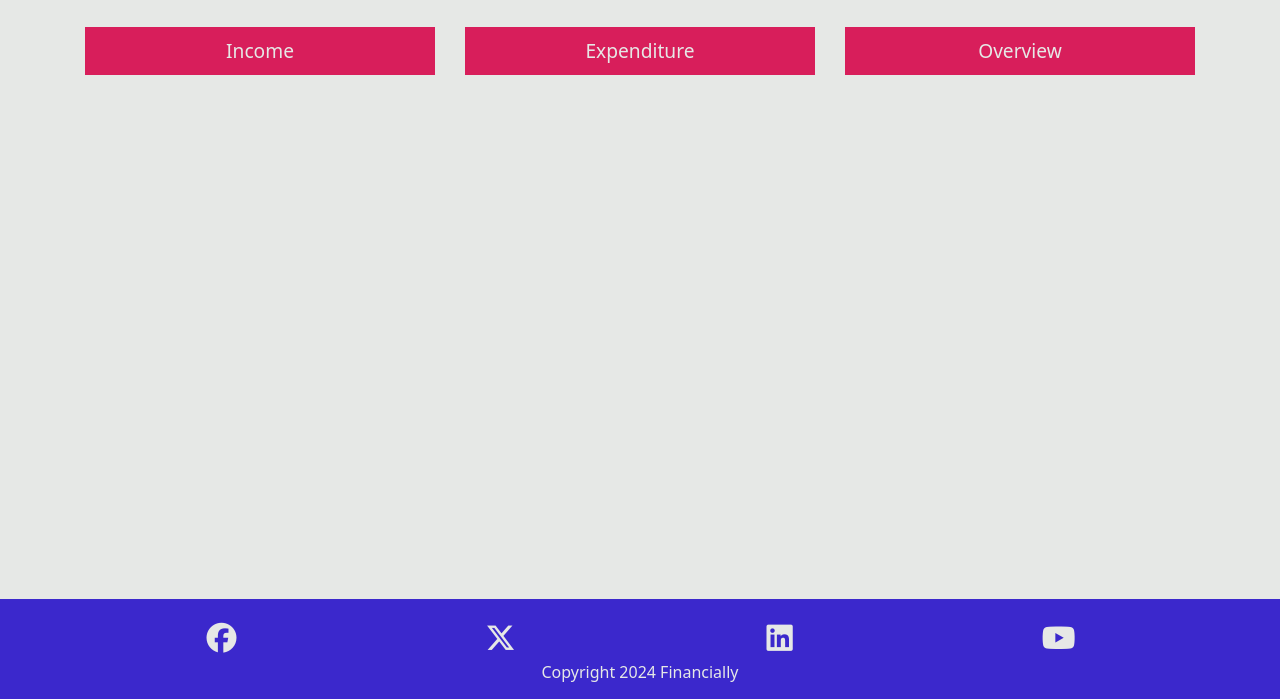
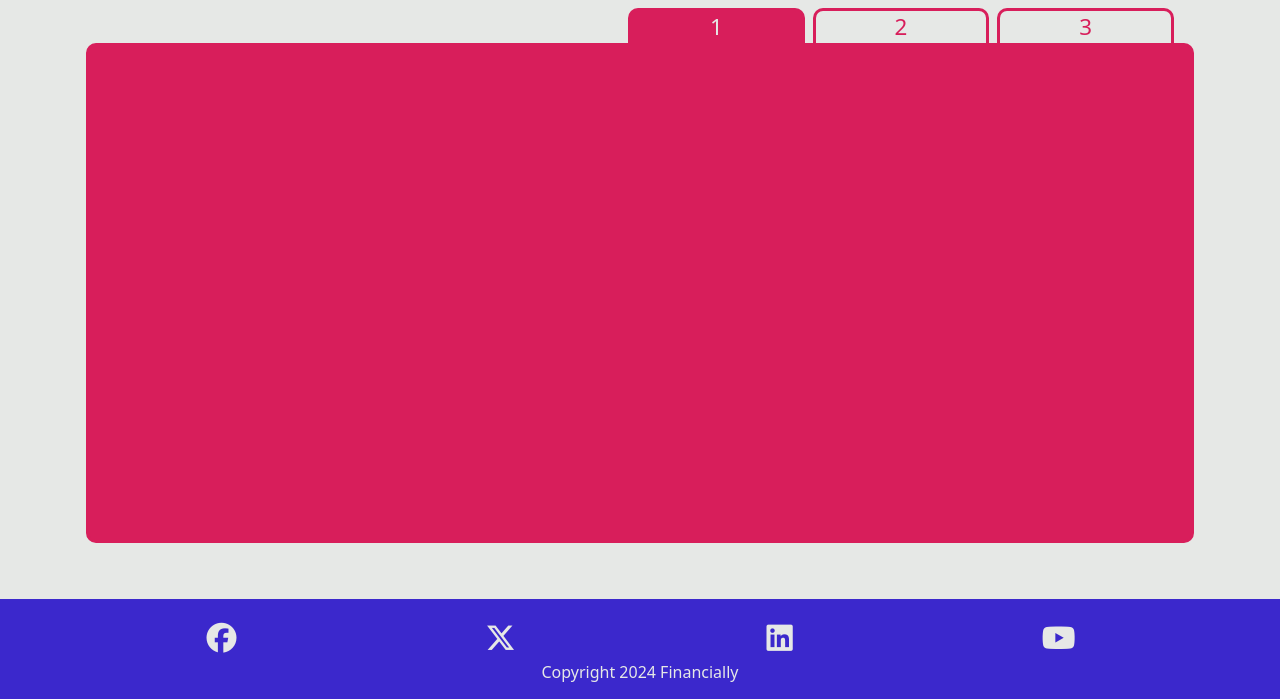
Before and after one commit to ErfanNajimi/ci-capstone-project, a Django app: page /tracker/ in a window 1280 px wide. Shown: the part 101-800 px from the top of the page. Run offline with Django 4.2, Linux system fonts and the light colour scheme; the visitor is signed in with stand-in values (Sample User, id 1); some libraries are stand-ins or nearby versions.

Commit message:
Change tracker page styling

```diff
--- a/static/css/style.css
+++ b/static/css/style.css
@@ -54,38 +54,37 @@ nav {
 
 /* Expense Tracker */
 
-.btn-delete{
+/* .btn-delete{
     background-color: red;
+    color: #E6E8E6;
+} */
+
+.tracker-link{
+    border: 3px solid #D81E5B;
+    border-bottom: 0;
+    border-radius: 10px 10px 0 0;
+    display: block;
+    line-height: 2rem;
+    text-decoration: none;
+    font-size: 140%;
+    color: #D81E5B;
+}
+
+.tracker-nav-active{
+    background-color: #D81E5B;
     color: #E6E8E6;
 }
 
-.tracker-link{
+.tracker-link:hover {
     background-color: #D81E5B;
     color: #E6E8E6;
-    text-decoration: none;
-    font-size: 120%;
-    line-height: 3rem;
-    display: block;
-    border: 3px solid #E6E8E6;
 }
 
-.tracker-link:hover {
-    background-color: #E6E8E6;
-    color: #D81E5B;
+#tracker-main-content {
     border: 3px solid #D81E5B;
-    /* animation-name: border;
-    animation-duration: 10s; */
-}
-
-@keyframes border {
-    /* from {border: 3px solid #E6E8E6;}
-    to {border: 3px solid #D81E5B;} */
-    /* 0%   {border: 3px solid #E6E8E6;}
-    20%  {border-left:3px solid #D81E5B;}
-    40%  {border-bottom:3px solid #D81E5B;}
-    60%  {border-right:3px solid #D81E5B;}
-    80% {border-top:3px solid #D81E5B;}
-    100%  {border:3px solid #D81E5B;} */
+    border-radius: 10px;
+    height: 500px;
+    background-color: #D81E5B;
 }
 
 /* Footer */
--- a/tracker/templates/tracker/tracker.html
+++ b/tracker/templates/tracker/tracker.html
@@ -2,12 +2,14 @@
 {% load crispy_forms_tags %}
 
 {% block content %}
-<br>
 <div class="container">
-  <div class="row text-center">
-    <div class="col"><a class="tracker-link" href="#">Income</a></div>
-    <div class="col"><a class="tracker-link" href="#">Expenditure</a></div>
-    <div class="col"><a class="tracker-link" href="#">Overview</a></div>
+  <div class="row text-center m-1 mb-0 justify-content-end" id="tracker-nav">
+    <div class="col-2 col-md-2 p-1 pb-0"><a class="tracker-link tracker-nav-active" href="#">1</a></div>
+    <div class="col-2 col-md-2 p-1 pb-0"><a class="tracker-link" href="#">2</a></div>
+    <div class="col-2 col-md-2 p-1 pb-0 me-3"><a class="tracker-link" href="#">3</a></div>
+  </div>
+  <div class="row mx-1" id="tracker-main-content">
+
   </div>
 </div>
 
```
